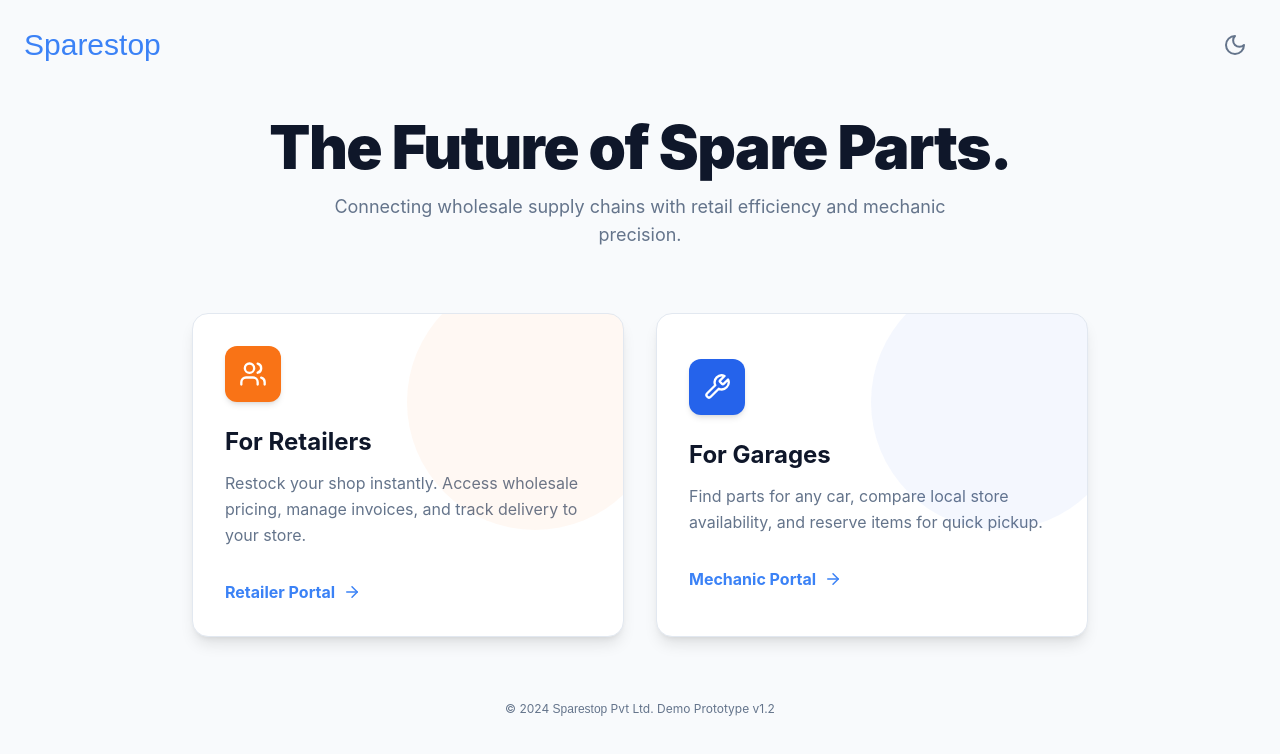
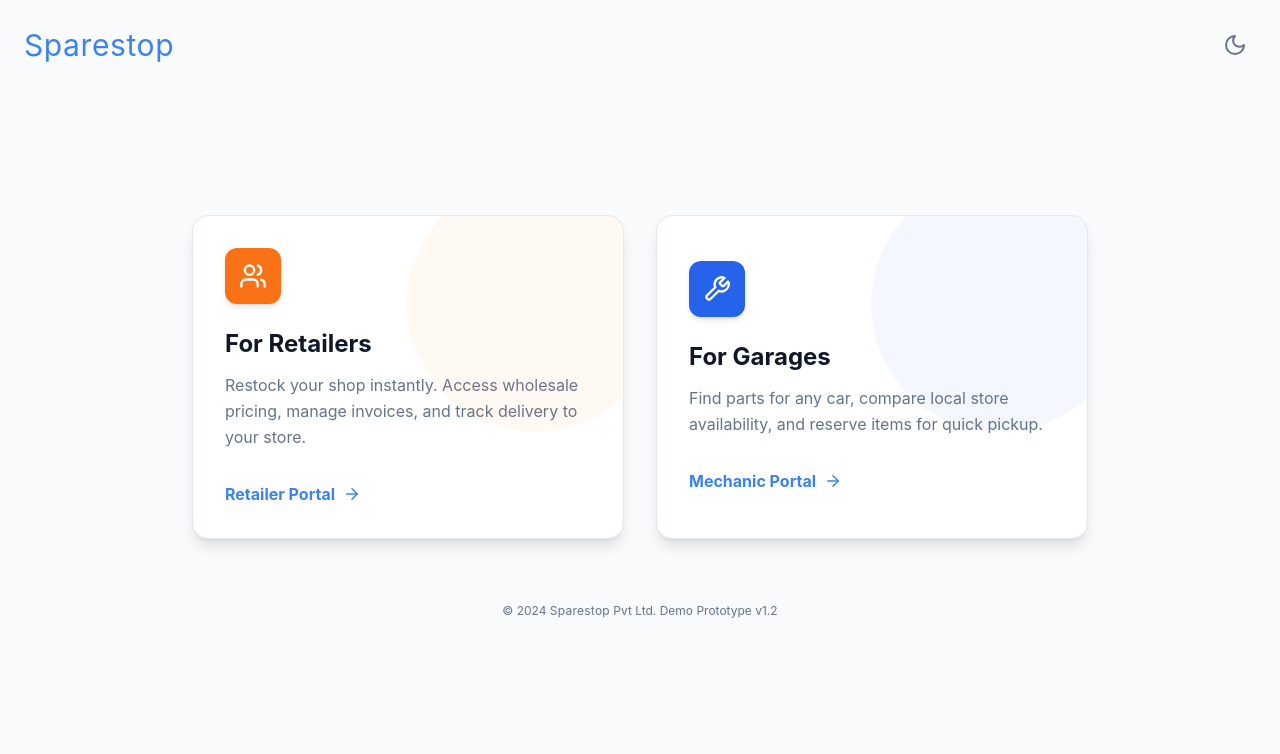
Before and after one commit to ajay-mxd/Sparestop-Prototype, a React (Vite) app: page /#/ in a window 1280 px wide. Shown: the top 754 px of the page. Built offline with nearby package versions, Linux system fonts and the light colour scheme.

Commit message:
refactor: Update favicon and font paths
Updates the favicon path to `favicon.png` and the Sifonn font path to include both relative and absolute URLs. Also simplifies the `Layout.tsx` component by removing unused state and adjusts the `Landing.tsx` page by removing redundant introductory text.

```diff
--- a/components/Layout.tsx
+++ b/components/Layout.tsx
@@ -20,7 +20,6 @@ export const Layout: React.FC<{ children: React.ReactNode }> = ({ children }) =>
   const { role, setRole, cart } = useApp();
   const navigate = useNavigate();
   const location = useLocation();
-  const [isMenuOpen, setIsMenuOpen] = useState(false);
 
   // Scroll to top on route change
   useEffect(() => {
@@ -104,8 +103,7 @@ export const Layout: React.FC<{ children: React.ReactNode }> = ({ children }) =>
 
       {/* Sidebar / Desktop Menu */}
       <div className={cn(
-        "bg-surface border-r border-border md:w-64 fixed md:sticky md:top-0 h-full z-40 transition-transform duration-300 ease-in-out md:translate-x-0 w-64 shadow-xl md:shadow-none flex flex-col",
-        isMenuOpen ? "translate-x-0" : "-translate-x-full"
+        "bg-surface border-r border-border md:w-64 fixed md:sticky md:top-0 h-full z-40 transition-transform duration-300 ease-in-out md:translate-x-0 w-64 shadow-xl md:shadow-none flex flex-col"
       )}>
         <div className="p-6 hidden md:flex flex-col items-start gap-1">
           <BrandLogo className="text-3xl leading-none" />
@@ -120,7 +118,6 @@ export const Layout: React.FC<{ children: React.ReactNode }> = ({ children }) =>
               <Link
                 key={item.path}
                 to={item.path}
-                onClick={() => setIsMenuOpen(false)}
                 className={cn(
                   "flex items-center space-x-3 px-4 py-3 rounded-lg transition-colors",
                   isActive
--- a/index.html
+++ b/index.html
@@ -2,7 +2,7 @@
 <html lang="en">
   <head>
     <meta charset="utf-8" />
-    <link rel="icon" type="image/png" href="/sparestop-favicon.png" />
+    <link rel="icon" type="image/png" href="favicon.png" />
     <meta name="viewport" content="width=device-width, initial-scale=1, maximum-scale=1, user-scalable=0, viewport-fit=cover" />
     <meta name="theme-color" content="#020617" />
     <meta
@@ -38,14 +38,17 @@
     <style>
       @font-face {
         font-family: 'Sifonn';
-        src: url('/Sifonn.otf') format('opentype');
+        src: url('Sifonn.otf') format('opentype'),
+             url('/Sifonn.otf') format('opentype');
         font-weight: normal;
         font-style: normal;
         font-display: swap;
       }
 
       .font-sifonn {
-        font-family: 'Sifonn', sans-serif;
+        font-family: 'Sifonn', 'Inter', sans-serif !important;
+        letter-spacing: 0.02em;
+        text-transform: none;
       }
 
       :root {
@@ -79,17 +82,6 @@
         -ms-overflow-style: none;
         scrollbar-width: none;
       }
-      input, select {
-        background-color: rgb(var(--color-surface));
-        border-color: rgb(var(--color-border));
-        color: rgb(var(--color-text-primary));
-      }
-      input::placeholder {
-        color: rgb(var(--color-text-secondary));
-      }
-
-      .pt-safe { padding-top: var(--safe-area-top); }
-      .pb-safe { padding-bottom: var(--safe-area-bottom); }
     </style>
   <script type="importmap">
 {
--- a/pages/Landing.tsx
+++ b/pages/Landing.tsx
@@ -2,16 +2,16 @@ import React from 'react';
 import { useNavigate } from 'react-router-dom';
 import { useApp } from '../context/AppContext';
 import { Users, Wrench, ArrowRight, Sun, Moon } from 'lucide-react';
+import { clsx } from 'clsx';
+import { twMerge } from 'tailwind-merge';
+
+function cn(...inputs: (string | undefined | null | false)[]) {
+  return twMerge(clsx(inputs));
+}
 
 const BrandLogo: React.FC<{ className?: string }> = ({ className }) => (
   <span className={cn("font-sifonn text-primary", className)}>Sparestop</span>
 );
-
-import { clsx } from 'clsx';
-import { twMerge } from 'tailwind-merge';
-function cn(...inputs: (string | undefined | null | false)[]) {
-  return twMerge(clsx(inputs));
-}
 
 const RoleCard: React.FC<{
   title: string;
@@ -43,7 +43,6 @@ export const Landing: React.FC = () => {
 
   const handleRoleSelect = (role: 'retailer' | 'garage') => {
     setRole(role);
-    // Explicitly navigate to new-sale for retailer
     if (role === 'retailer') {
       navigate('/retailer/new-sale');
     } else {
@@ -72,13 +71,7 @@ export const Landing: React.FC = () => {
       {/* Main Content */}
       <div className="flex-1 flex flex-col items-center justify-center p-6 pb-20">
         <div className="max-w-5xl w-full">
-          <div className="text-center mb-16 space-y-4">
-             <h1 className="text-4xl md:text-6xl font-black text-textPrimary tracking-tight">
-               The Future of Spare Parts.
-             </h1>
-             <p className="text-textSecondary text-lg max-w-2xl mx-auto">Connecting wholesale supply chains with retail efficiency and mechanic precision.</p>
-          </div>
-
+          {/* Text content removed per request */}
           <div className="grid grid-cols-1 md:grid-cols-2 gap-8 max-w-4xl mx-auto">
             <RoleCard
               title="For Retailers"
```
Also changed, not shown: Public/favicon.png (renamed from Public/sparestop-favicon.png).
